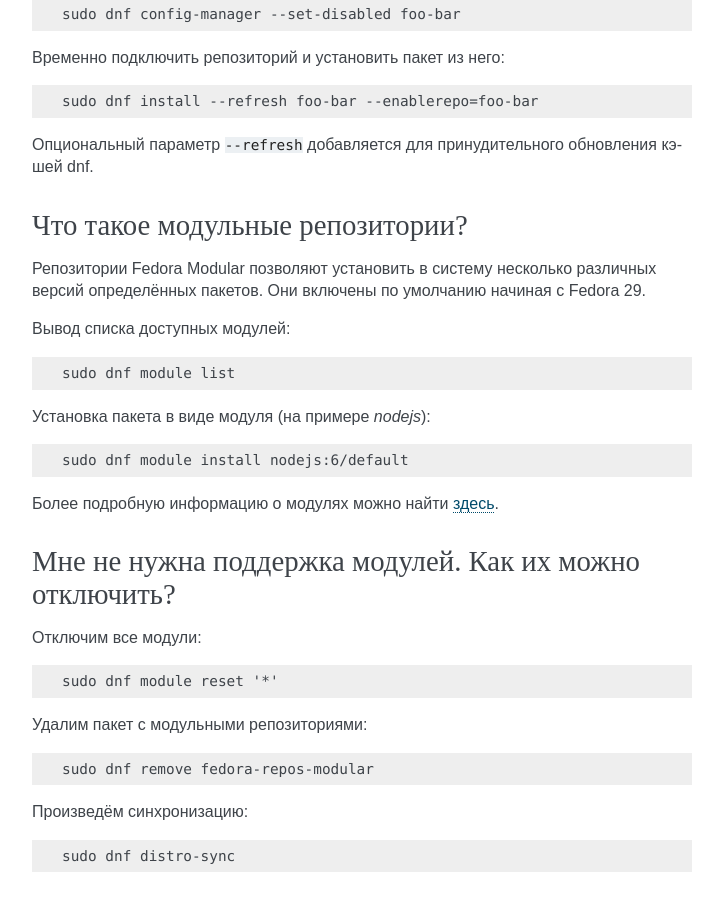
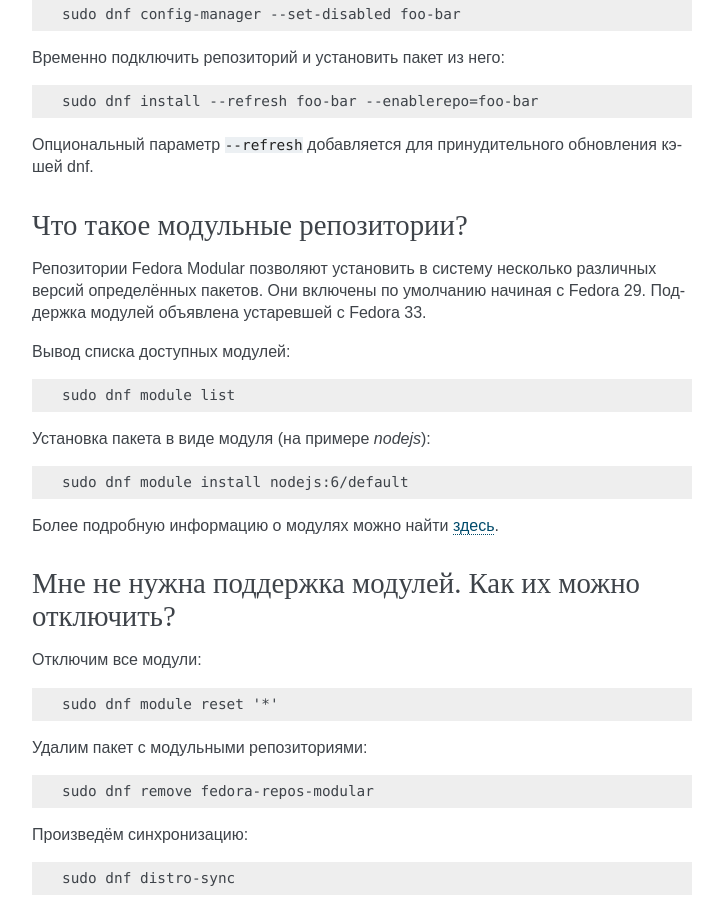
Before and after one commit to RussianFedora/FAQ, a Sphinx documentation site: the page built from source/package-manager.rst, in a window 1280 px wide and 900 px high, scrolled down 11616 px. Shown: the whole window, without its empty margins (388-1111 px from the left). Built offline with Sphinx 7.4.7, drawn with Linux system fonts in a browser that asks for light colours; comment, search, counter and statistics services are not loaded.

Commit message:
Added a note about Modularity deprecation to the dnf-modular question.

```diff
--- a/source/package-manager.rst
+++ b/source/package-manager.rst
@@ -682,7 +682,7 @@ Java 12 (preview):
 Что такое модульные репозитории?
 ====================================
 
-Репозитории Fedora Modular позволяют установить в систему несколько различных версий определённых пакетов. Они включены по умолчанию начиная с Fedora 29.
+Репозитории Fedora Modular позволяют установить в систему несколько различных версий определённых пакетов. Они включены по умолчанию начиная с Fedora 29. Поддержка модулей объявлена устаревшей с Fedora 33.
 
 Вывод списка доступных модулей:
 
```
